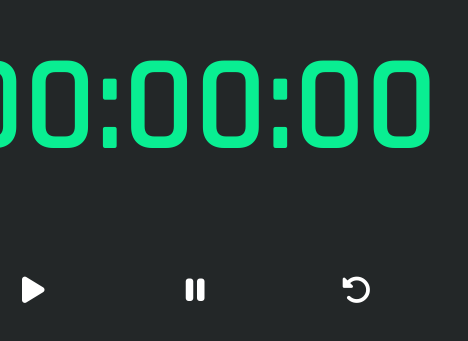
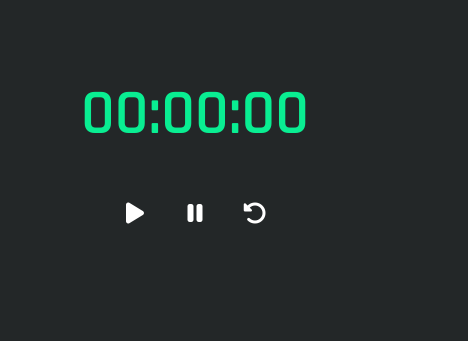
Before and after one commit to Ceduardoz/Timer, a plain HTML site: page index.html in a window 390 px wide. Shown: the part 275-616 px from the top of the page, 468 px wide, since content can reach past the window. Drawn offline with Linux system fonts and the light colour scheme.

Commit message:
deixando responsivo

```diff
--- a/assets/css/style.css
+++ b/assets/css/style.css
@@ -1,11 +1,8 @@
 @import url('https://fonts.googleapis.com/css2?family=Rajdhani:wght@400;600&display=swap');
 
-
-
-:root{
+:root {
     --color1: rgb(35, 39, 40);
     --color2: rgb(9, 238, 146);
-    --font: font-family: 'Rajdhani', sans-serif;
 }
 
 * {
@@ -13,7 +10,7 @@
     outline: 0;
 }
 
-body{
+body {
     margin: 0;
     padding: 0;
     display: flex;
@@ -23,57 +20,86 @@ body{
     background-color: var(--color1);
     font-family: 'Rajdhani', sans-serif;
     height: 100vh;
-}
-
-.relogio{
-    transition: all 0.5s ease;
+    text-align: center;
 }
 
 .container {
     max-width: 640px;
+    width: 90%;
     background-color: var(--color1);
-    padding: 20px 30px;
+    padding: 20px;
+}
+
+.relogio {
+    font-size: 8.5em;
+    font-weight: 600;
+    color: var(--color2);
+    transition: all 0.5s ease;
+    word-break: break-word;
 }
 
 .button {
     display: flex;
     justify-content: space-around;
+    flex-wrap: wrap;
+    gap: 10px;
+    margin-top: 20px;
 }
 
-.button button{
+.button button {
     border: none;
     background: var(--color1);
     color: #fff;
     font-family: 'Rajdhani', sans-serif;
     font-size: 30px;
     font-weight: bold;
-    width: 50px;
-    height: 50px;
+    width: 60px;
+    height: 60px;
     cursor: pointer;
-    margin-top: 10px;
-    padding: auto;
     transition: all 0.5s ease;
 }
 
-button:hover{
+button:hover {
     border-radius: 50%;
     background-color: var(--color2);
     color: #fff;
 }
 
-.relogio {
-    font-size: 8.5em;
-    font-weight: 600;
-    color: var(--color2);
-}
-
-.pausado{
+.pausado {
     color: red;
 }
 
 body.modoPausado .button button:hover {
     border: 1px solid red;
-
     background-color: red;
     color: #fff;
 }
+
+/* Responsividade */
+@media (max-width: 600px) {
+    .relogio {
+        font-size: 4em;
+    }
+
+    .button {
+        justify-content: center;
+    }
+
+    .button button {
+        width: 50px;
+        height: 50px;
+        font-size: 24px;
+    }
+}
+
+@media (max-width: 350px) {
+    .relogio {
+        font-size: 3em;
+    }
+
+    .button button {
+        width: 45px;
+        height: 45px;
+        font-size: 20px;
+    }
+}
```
